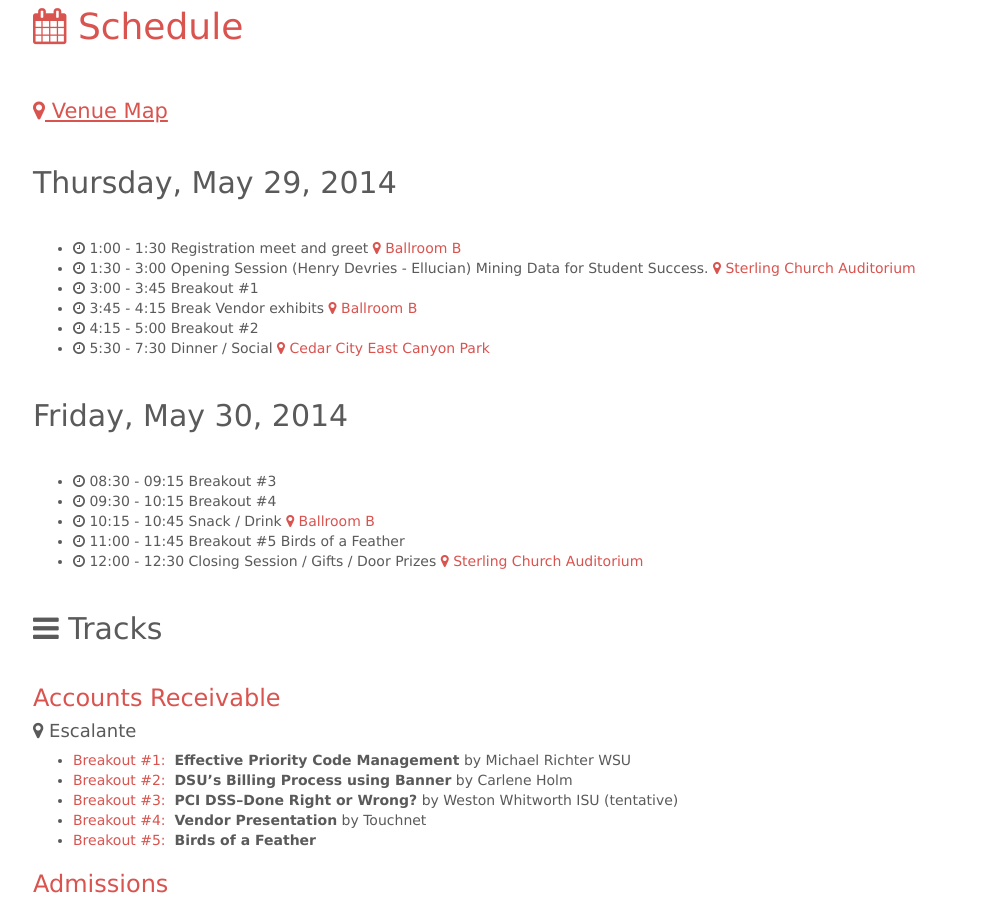
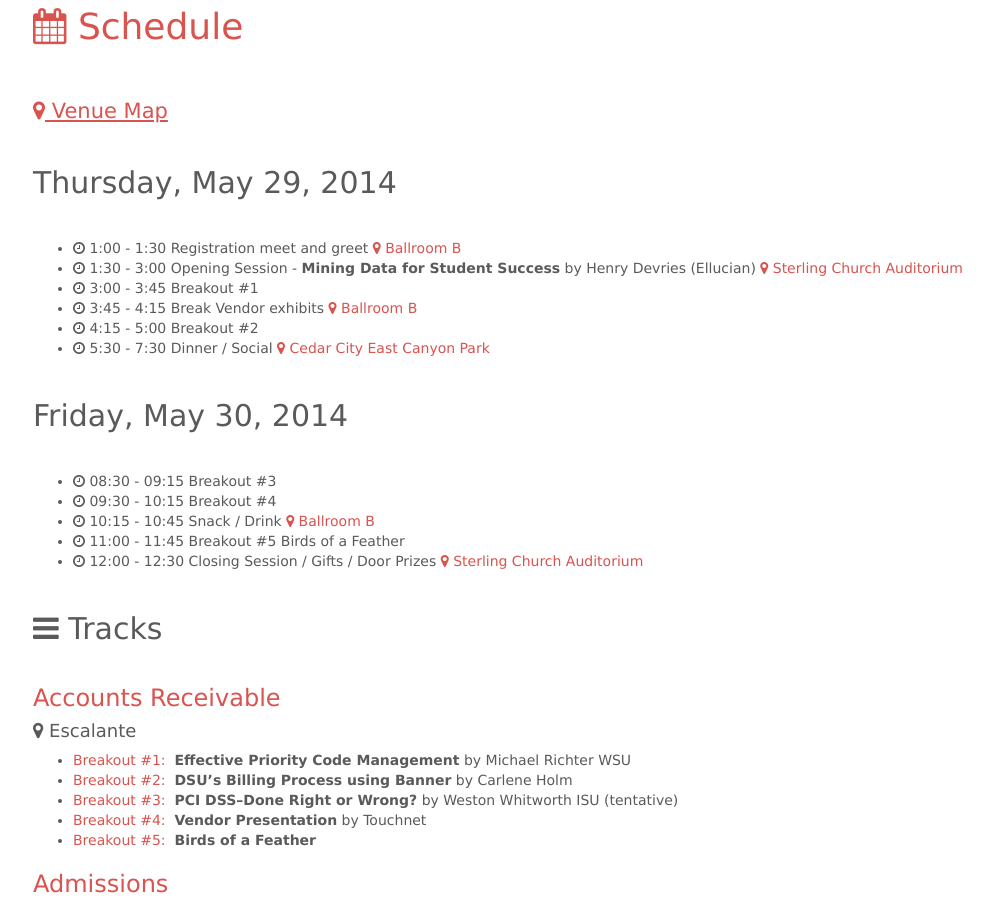
Before and after one commit to ubug/ubug.github.io, a Jekyll site: the page built from schedule/index.md, in a window 1280 px wide and 900 px high, scrolled down 346 px. Shown: the whole window, without its empty margins (37-1030 px from the left). Built offline with Jekyll 4.4.1, drawn with Linux system fonts in a browser that asks for light colours; nearby versions of some CDN libraries; Markdown is read by kramdown in place of the engine named in the settings.

Commit message:
Formatting tweak.

```diff
--- a/schedule/index.md
+++ b/schedule/index.md
@@ -8,7 +8,7 @@ title: <i class="fa fa-calendar"></i> Schedule
 ## Thursday, May 29, 2014
 
 * <i class="fa fa-clock-o"></i> 1:00 - 1:30 Registration meet and greet <span class="text-primary"><i class="fa fa-map-marker"></i> Ballroom B</span>
-* <i class="fa fa-clock-o"></i> 1:30 - 3:00 Opening Session (Henry Devries - Ellucian) Mining Data for Student Success. <span class="text-primary"><i class="fa fa-map-marker"></i> Sterling Church Auditorium </span>
+* <i class="fa fa-clock-o"></i> 1:30 - 3:00 Opening Session - **Mining Data for Student Success** by Henry Devries (Ellucian)  <span class="text-primary"><i class="fa fa-map-marker"></i> Sterling Church Auditorium </span>
 * <i class="fa fa-clock-o"></i> 3:00 - 3:45 Breakout #1
 * <i class="fa fa-clock-o"></i> 3:45 - 4:15 Break Vendor exhibits <span class="text-primary"><i class="fa fa-map-marker"></i> Ballroom B</span>
 * <i class="fa fa-clock-o"></i> 4:15 - 5:00 Breakout #2
```
